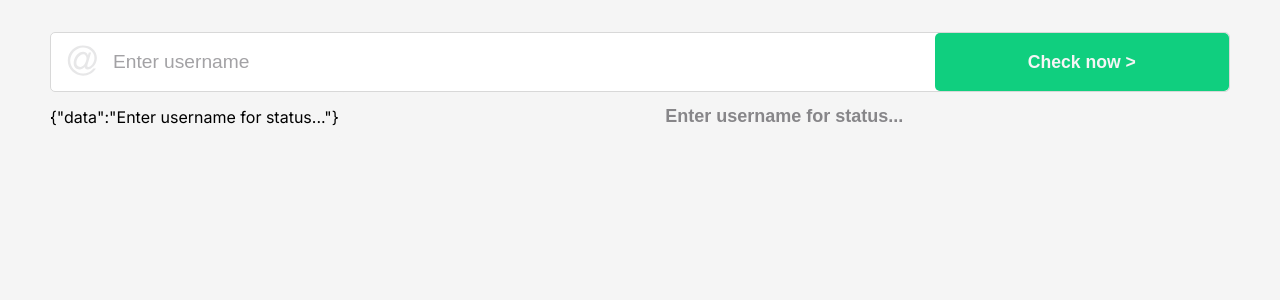
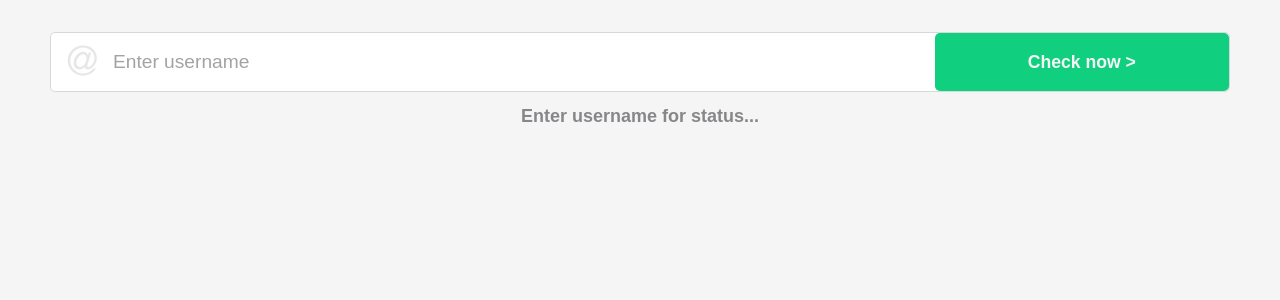
Before and after one commit to DavidRyab/twitter_username_checker, a Next.js app: page / in a window 1280 px wide. Shown: the top 300 px of the page. Built offline with nearby package versions, Linux system fonts and the light colour scheme; a web font is replaced by a local one.

Commit message:
removed cached fetch, added loading and it works

```diff
--- a/src/app/page.module.css
+++ b/src/app/page.module.css
@@ -107,6 +107,22 @@
   font-family: 'Satoshi', sans-serif;
 }
 
+.spinner {
+  display: inline-block;
+  width: 20px;
+  height: 20px;
+  border-radius: 50%;
+  border: 3px solid #ccc;
+  border-top-color: #0b4f00;
+  animation: spin 0.8s ease-in-out infinite;
+}
+
+@keyframes spin {
+  to {
+    transform: rotate(360deg);
+  }
+}
+
 @media (max-width: 768px) {
   .button{
     padding: 10px 15px;
--- a/src/app/page.tsx
+++ b/src/app/page.tsx
@@ -1,6 +1,6 @@
 "use client"
 import styles from './page.module.css'
-import { use, useEffect, useRef, useState } from 'react'
+import { useEffect, useRef, useState } from 'react'
 import axios from 'axios'
 import localFont from '@next/font/local'
 
@@ -18,18 +18,18 @@ const avenir = localFont({
   variable: '--font-avenir'
 })
 
-const cachedFetches: any = {}
-const cachedFetch = (name: string) => {
-  if(!cachedFetches[name]){
-    cachedFetches[name] = axios.get(`${process.env.NEXT_PUBLIC_FRONTEND_BASE_URL}/api/hello?username=${name}`)
-    .then( async (res: any) => {
-      return {
-      error: await res.data.error,
-      data: await res.data.data
-    }});
-  }
-  return cachedFetches[name];
-}
+// const cachedFetches: any = {}
+// const cachedFetch = (name: string) => {
+//   if(!cachedFetches[name]){
+//     cachedFetches[name] = axios.get(`${process.env.NEXT_PUBLIC_FRONTEND_BASE_URL}/api/hello?username=${name}`)
+//     .then( async (res: any) => {
+//       return {
+//       error: await res.data.error,
+//       data: await res.data.data
+//     }});
+//   }
+//   return cachedFetches[name];
+// }
 
 export default function Home() {
 
@@ -37,11 +37,11 @@ export default function Home() {
   const [ name, setUsername ] = useState('')
   const [ search, setSearched ] = useState<boolean>()
   const [ loading, setLoading ] = useState<boolean>(false)
-
-  // const data: { data: { valid: string | boolean}, status: number, src?: string} = search ? use(cachedFetch(name)) : {status: 200, src: 'internal', data: {  valid: "Enter username for status..."}};
-  const data: any = search ? use(cachedFetch(name)) : { data: "Enter username for status..."};
+  const [ respData, setrespData ] = useState<any>({ data: "Enter username for status...", error: null})
 
   const handleClick = () => {
+    console.log('Button clicked');
+
     setSearched(false)
     const inputValue = inputRef.current?.value ?? '';
     console.log(inputValue);
@@ -51,15 +51,28 @@ export default function Home() {
     }
     setUsername(inputValue);
     setSearched(true);
-    setLoading(true)
+    console.log('loading set true');
+
   }
 
-  useEffect(() => {
-    if(data.data !== "Enter username for status..." && loading === true){
-      setLoading(false);
+
+
+  useEffect(()=> {
+    if(name && loading === false){
+      setLoading(true)
+      const d = axios.get(`${process.env.NEXT_PUBLIC_FRONTEND_BASE_URL}/api/hello?username=${name}`)
+      .then( async (res: any) => {
+        setLoading(false);
+        setUsername('')
+        setSearched(false)
+        setrespData({
+          error: await res.data.error,
+          data: await res.data.data
+        })
+    });
+    setrespData(d)
     }
-  },[data.data, loading])
-
+  },[loading, name])
 
   return (
     <main className={styles.main}>
@@ -71,30 +84,39 @@ export default function Home() {
           </svg>
           </label>
           <input className={avenir.variable} name="username" type="text" ref={inputRef} placeholder="Enter username" />
-          <button className={styles.button} onClick={() => handleClick()}>{ loading === false ? "Check now >" : "searching..."} </button>
+          <button
+            className={styles.button}
+            onClick={() => handleClick()}
+            disabled={loading}
+          >
+            {loading === true ? (
+              <div className={styles.spinner}></div>
+            ) : (
+              'Check now >'
+            )}
+          </button>
         </div>
       </section>
       <section className={styles.responseSection}>
-        {JSON.stringify(data)}
         {
-          data?.data?.result === true && search ? (
+          respData?.data?.result === true && !loading ? (
           <div className={styles.reponseWrapper_success}>
           Username is available
           </div> ) : " " }
 
-          { data?.data?.result === false && search ? (
+          { respData?.data?.result === false && !loading ? (
           <div className={styles.reponseWrapper_error}>
           Username is unavailable
           </div>
           ): ""
         }
         {
-          !search &&
+          respData?.data === "Enter username for status..." || loading ? (
           <div className={styles.reponseWrapper}>
             Enter username for status...
-          </div>
+          </div>): ''
         }
-        {  data?.error !== null && search ? (
+        {  respData?.error !== null && !loading ? (
             <div className={styles.reponseWrapper_error}>
             An Error occured. Please retry
             </div>
```
